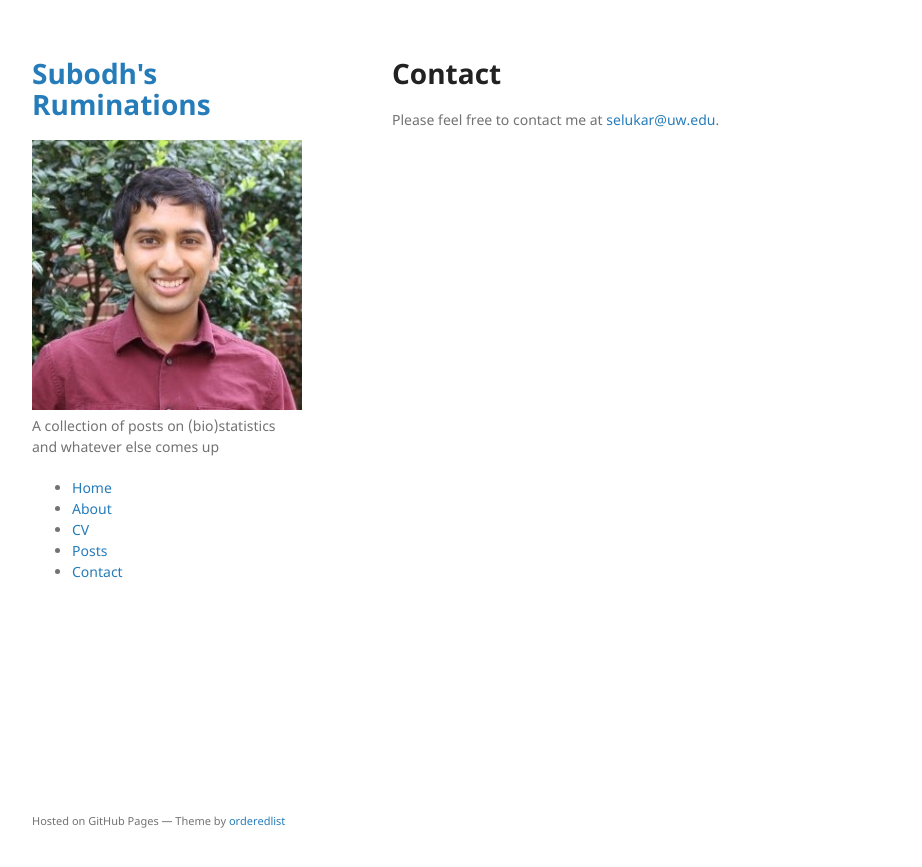
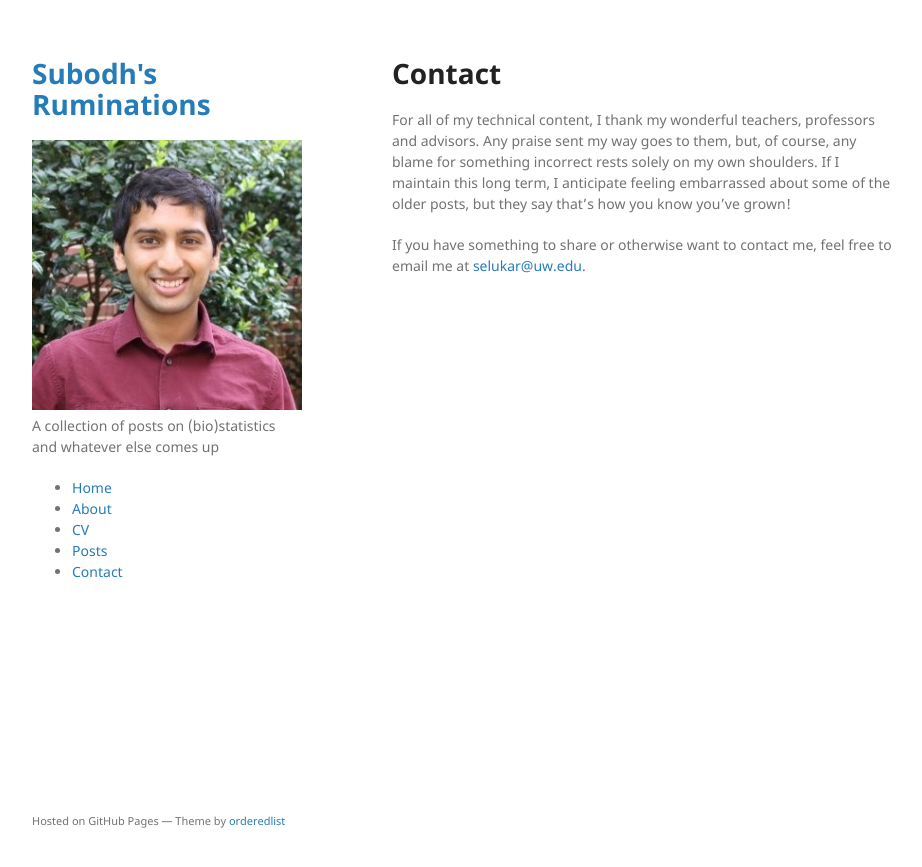
Before and after one commit to srselukar/srselukar.github.io, a Jekyll site: the page built from contact/index.md, in a window 1280 px wide. Shown: the top 867 px of the page, without its empty margins (178-1100 px from the left). Built offline with Jekyll 4.4.1, drawn with Linux system fonts in a browser that asks for light colours.

Commit message:
Update index.md

```diff
--- a/contact/index.md
+++ b/contact/index.md
@@ -4,4 +4,6 @@ layout: default
 
 # Contact
 
-Please feel free to contact me at <selukar@uw.edu>.
+For all of my technical content, I thank my wonderful teachers, professors and advisors. Any praise sent my way goes to them, but, of course, any blame for something incorrect rests solely on my own shoulders. If I maintain this long term, I anticipate feeling embarrassed about some of the older posts, but they say that's how you know you've grown!
+
+If you have something to share or otherwise want to contact me, feel free to email me at <selukar@uw.edu>.
```
